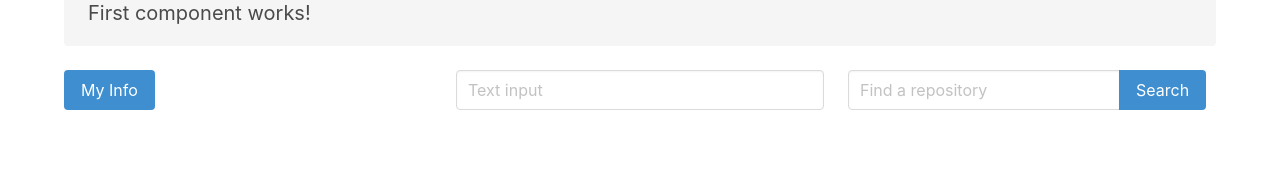
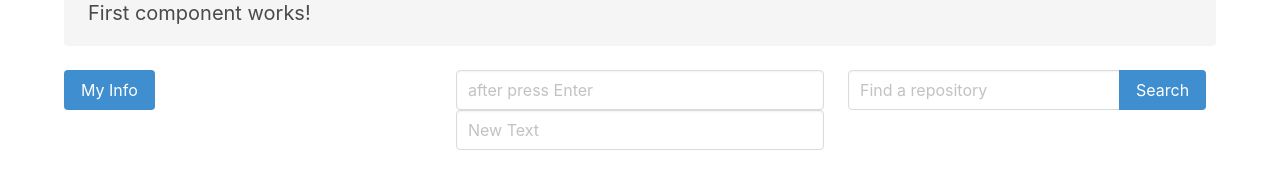
Before and after one commit to MalynaMarian/AngularApp, an Angular app: page / in a window 1280 px wide. Shown: the part 410-598 px from the top of the page. Built offline with nearby package versions, Linux system fonts and the light colour scheme.

Commit message:
add FormsModule, learn two way binding

```diff
--- a/src/app/app.module.ts
+++ b/src/app/app.module.ts
@@ -1,6 +1,6 @@
 import { BrowserModule } from '@angular/platform-browser';
 import { NgModule } from '@angular/core';
-
+import { FormsModule } from '@angular/forms';
 import { AppRoutingModule } from './app-routing.module';
 import { AppComponent } from './app.component';
 import { MyComponent } from './my/my.component';
@@ -12,6 +12,7 @@ import { MyComponent } from './my/my.component';
   ],
   imports: [
     BrowserModule,
+    FormsModule,
     AppRoutingModule
   ],
   providers: [],
--- a/src/app/my/my.component.html
+++ b/src/app/my/my.component.html
@@ -7,11 +7,12 @@
 
   <div class="columns">
     <div class="column">
-      <a class="button is-info" (click)="addMyInfo()">My Info</a>
+      <button class="button is-info" (click)="addMyInfo()" [disabled]='!addFlag'>My Info</button>
       <p>{{myInfo}}</p>
     </div>
     <div class="column">
-      <input class="input" type="text" placeholder="Text input" (keyup.enter)="onKeyUp($event)">
+      <input class="input" type="text" placeholder="after press Enter" (keyup.enter)="onKeyUp($event)">
+      <input class="input" type="text" placeholder="New Text" [(ngModel)]='inputText'>
       <p>{{inputText}}</p>
     </div>
     <div class="column">
--- a/src/app/my/my.component.ts
+++ b/src/app/my/my.component.ts
@@ -6,11 +6,14 @@ import { Component, OnInit } from '@angular/core';
   styleUrls: ['./my.component.scss']
 })
 export class MyComponent implements OnInit {
-
+  addFlag = false;
   myInfo = '';
   inputText = '';
   textRepository = '';
   constructor() {
+    setTimeout(() => {
+      this.addFlag = true;
+    }, 3000);
    }
   addMyInfo() {
     this.myInfo = 'Hello';
```
